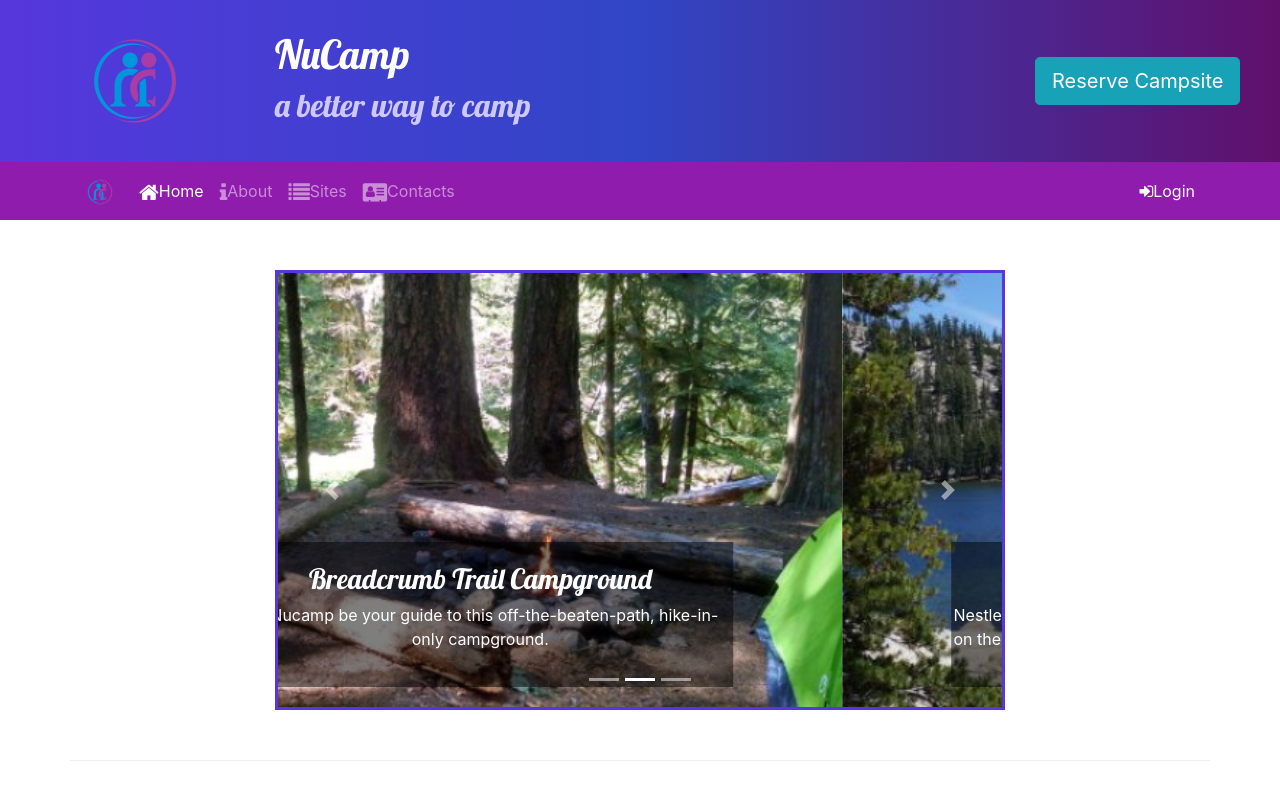
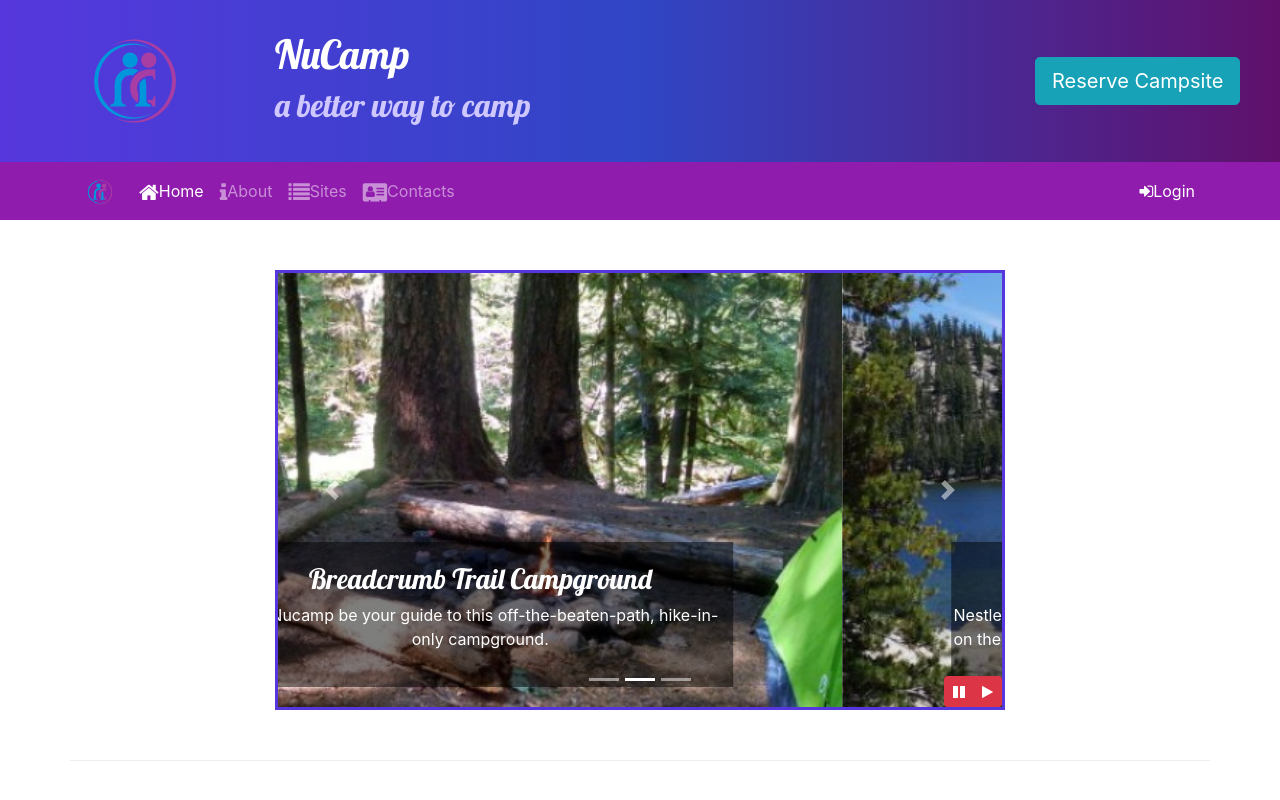
Before and after one commit to mzrickers/new-nucampsite, a website: page index.html in a window 1280 px wide. Shown: the top 800 px of the page. Drawn offline with nearby package versions, Linux system fonts and the light colour scheme.

Commit message:
Bootstrap and jQuery Part 1

```diff
--- a/css/styles.css
+++ b/css/styles.css
@@ -44,3 +44,9 @@ header h2 {
 .carousel {
     border: solid #5637DD;
 }
+
+#carouselButton {
+    position: absolute;
+    bottom: 0;
+    right: 0;
+}
--- a/index.html
+++ b/index.html
@@ -194,6 +194,14 @@
                         <span class="carousel-control-next-icon"></span>
                         <span class="sr-only">Next</span>
                     </a>
+                    <div class="btn-group" id="carouselButton">
+                        <div class="btn btn-danger btn-sm" id="carouselPause">
+                            <i class="fa fa-pause"></i>
+                        </div>
+                        <div class="btn btn-danger btn-sm">
+                            <i class="fa fa-play" id="carouselPlay"></i>
+                        </div>
+                    </div>
                 </div>
             </div>
         </div>
@@ -324,6 +332,19 @@
      <script src="node_modules/popper.js/dist/umd/popper.min.js"></script>
      <script src="node_modules/bootstrap/dist/js/bootstrap.min.js"></script>
 
+     <script>
+         $(function() {
+            $(".carousel").carousel( {interval: 2000} );
+            $("#carouselPause").click(function(){
+                $(".carousel").carousel("pause");
+            });
+            $("#carouselPlay").click(function(){
+                $(".carousel").carousel("cycle");
+            });
+         });
+
+     </script>
+
 
 </body>
 
```
